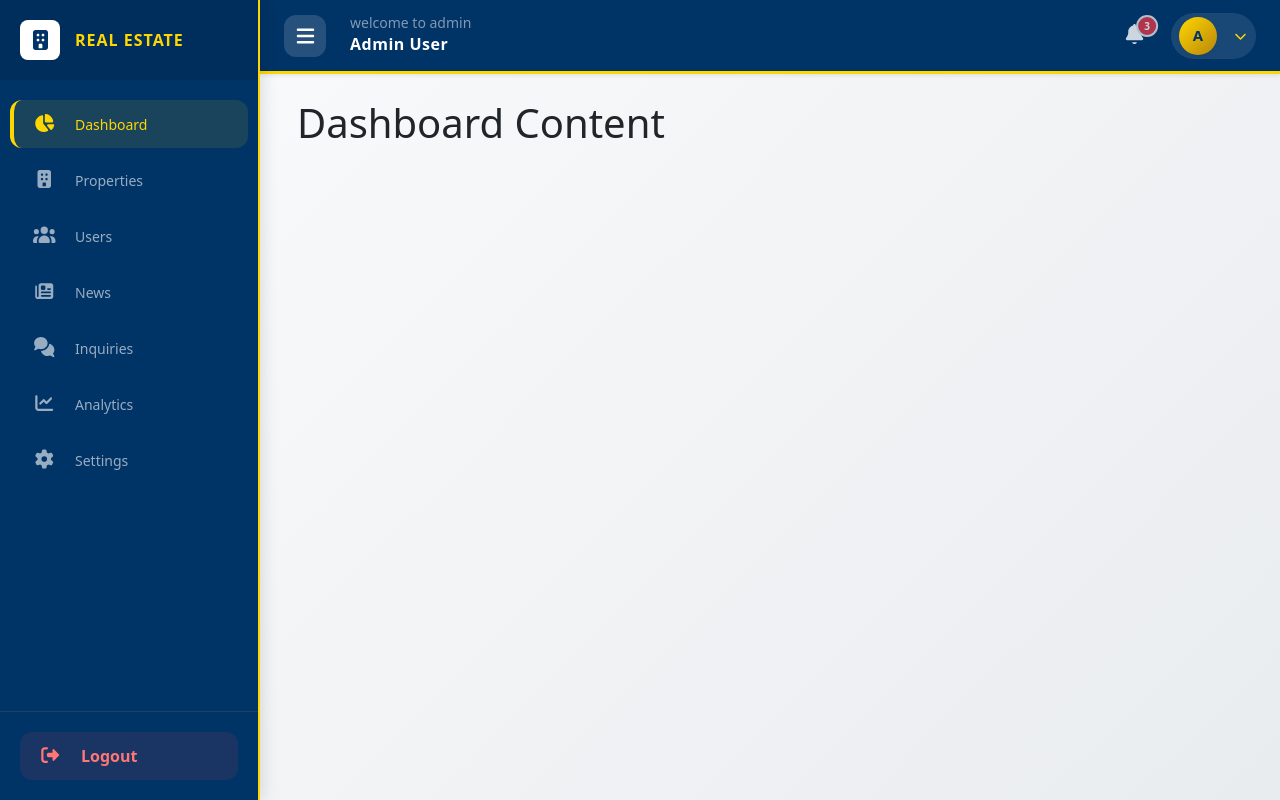
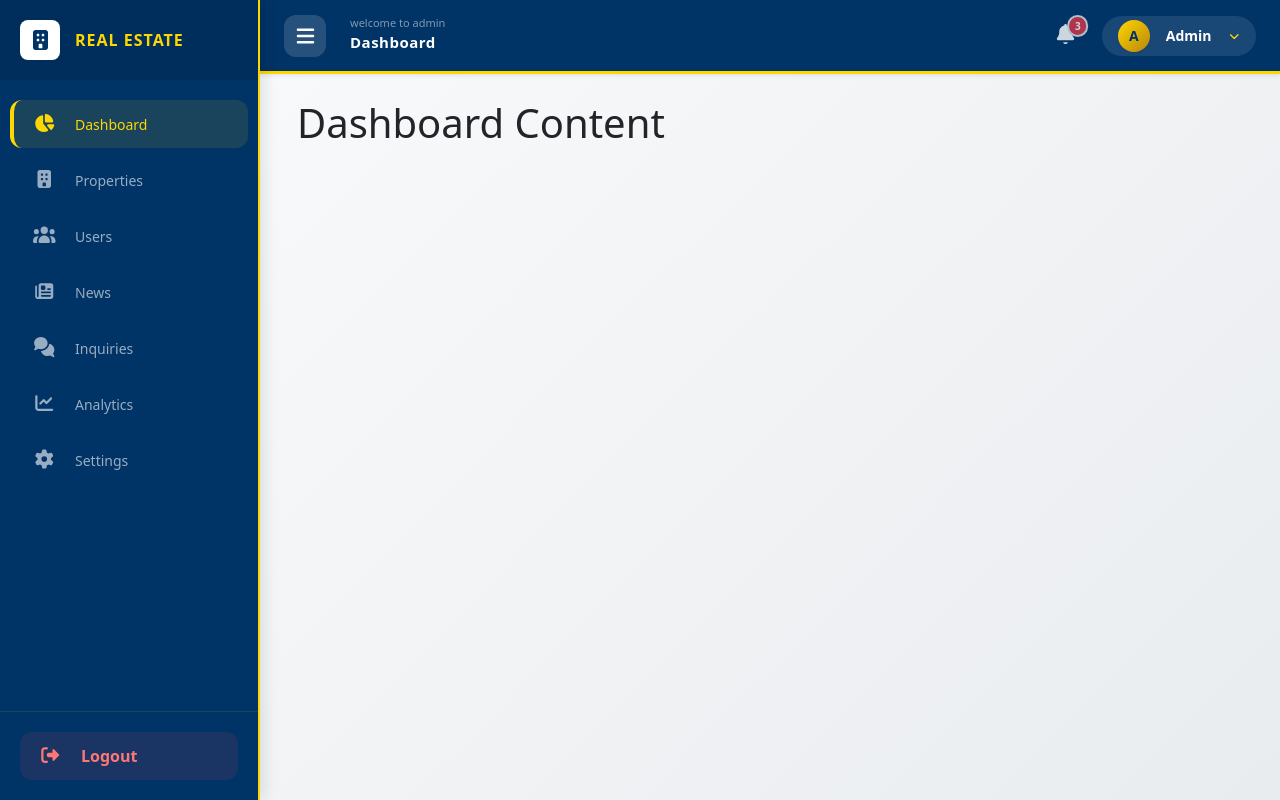
Before and after one commit to MengHor77/frontend-realestate, a React (Create React App) app: page /admin/dashboard in a window 1280 px wide. Built offline with nearby package versions, Linux system fonts and the light colour scheme.

Commit message:
fix: css

```diff
--- a/src/components/admin/Navbar.js
+++ b/src/components/admin/Navbar.js
@@ -7,8 +7,7 @@ import {
   faBell,
   faChevronDown,
   faGear,
-  faSignOutAlt,
-  faUserCircle
+  faSignOutAlt
 } from '@fortawesome/free-solid-svg-icons';
 
 const Navbar = ({ onToggleSidebar, sidebarWidth }) => {
@@ -31,6 +30,7 @@ const Navbar = ({ onToggleSidebar, sidebarWidth }) => {
         height: '74px',
         width: 'auto',
         zIndex: 1000,
+        background: '#003366', // ពណ៌ផ្ទៃខាងក្រោយ Navbar
       }}
     >
       {/* ផ្នែកខាងឆ្វេង: Toggle + Welcome Text */}
@@ -45,17 +45,15 @@ const Navbar = ({ onToggleSidebar, sidebarWidth }) => {
             borderRadius: '12px',
             transition: '0.3s'
           }}
-          onMouseEnter={(e) => e.currentTarget.style.background = 'rgba(255,255,255,0.25)'}
-          onMouseLeave={(e) => e.currentTarget.style.background = 'rgba(255,255,255,0.15)'}
         >
           <FontAwesomeIcon icon={faBars} style={{ fontSize: '20px' }} />
         </button>
 
         <div className="text-white ms-2 d-none d-sm-block">
-          <span className="text-white-50 small d-block" style={{ lineHeight: 1, marginBottom: '2px' }}>
+          <span className="text-white-50 small d-block" style={{ lineHeight: 1, marginBottom: '2px', fontSize: '11px' }}>
             welcome to admin
           </span>
-          <strong style={{ fontSize: '16px', letterSpacing: '0.5px' }}>{user.name || 'Admin User'}</strong>
+          <strong style={{ fontSize: '15px', letterSpacing: '0.5px' }}>Dashboard</strong>
         </div>
       </div>
 
@@ -75,26 +73,34 @@ const Navbar = ({ onToggleSidebar, sidebarWidth }) => {
         <div className="dropdown" style={{ position: 'relative' }}>
           <button
             onClick={() => setDropdownOpen(!dropdownOpen)}
-            className="btn rounded-pill d-flex align-items-center gap-3 px-2 py-1 border-0"
+            className="btn rounded-pill d-flex align-items-center gap-3 px-3 py-1 border-0"
             style={{
               background: 'rgba(255, 255, 255, 0.1)',
               color: '#fff',
               border: '1px solid rgba(255, 215, 0, 0.2)'
             }}
           >
+            {/* រូប Avatar មូល */}
             <div className="rounded-circle d-flex align-items-center justify-content-center fw-bold shadow-sm"
               style={{
-                width: '38px',
-                height: '38px',
+                width: '32px',
+                height: '32px',
                 background: 'linear-gradient(135deg, #ffd700, #b8860b)',
                 color: '#003366',
-                fontSize: '15px'
+                fontSize: '14px'
               }}>
               {(user.name || 'A').charAt(0).toUpperCase()}
             </div>
-            <FontAwesomeIcon icon={faChevronDown} style={{ fontSize: '12px', color: '#ffd700' }} />
+
+            {/* ឈ្មោះពេញ */}
+            <span className="fw-semibold d-none d-md-block" style={{ fontSize: '14px' }}>
+              {user.name || 'Admin'}
+            </span>
+
+            <FontAwesomeIcon icon={faChevronDown} style={{ fontSize: '10px', color: '#ffd700' }} />
           </button>
 
+          {/* Dropdown Menu */}
           {dropdownOpen && (
             <div className="shadow-lg border-0 p-2 show animate__animated animate__fadeIn"
               style={{
```
Lines whose indentation alone changed are shown as unchanged.
